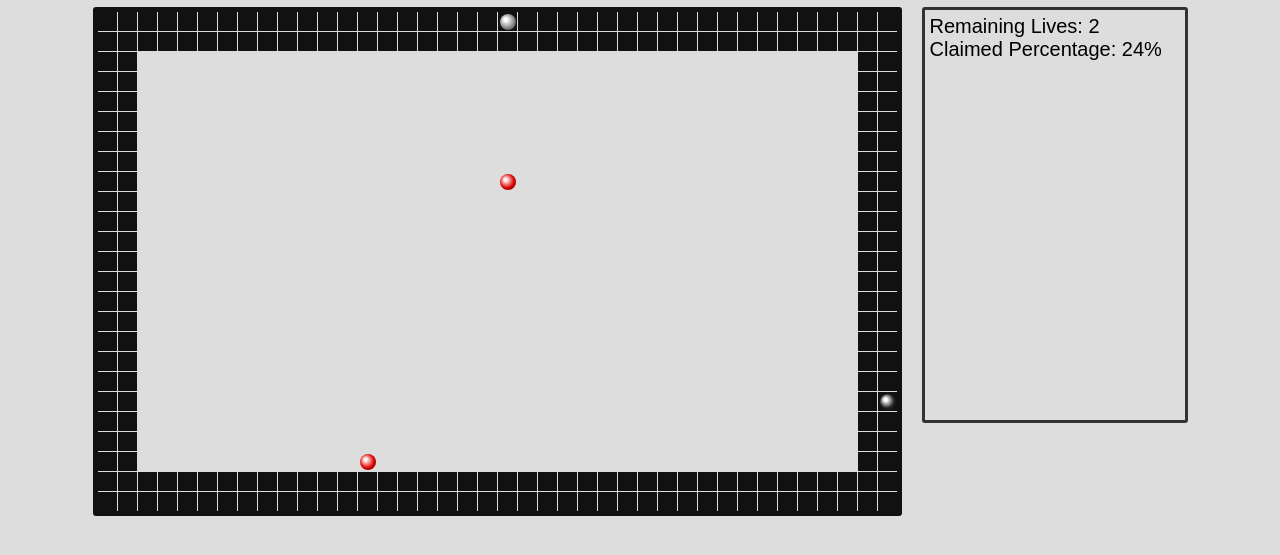
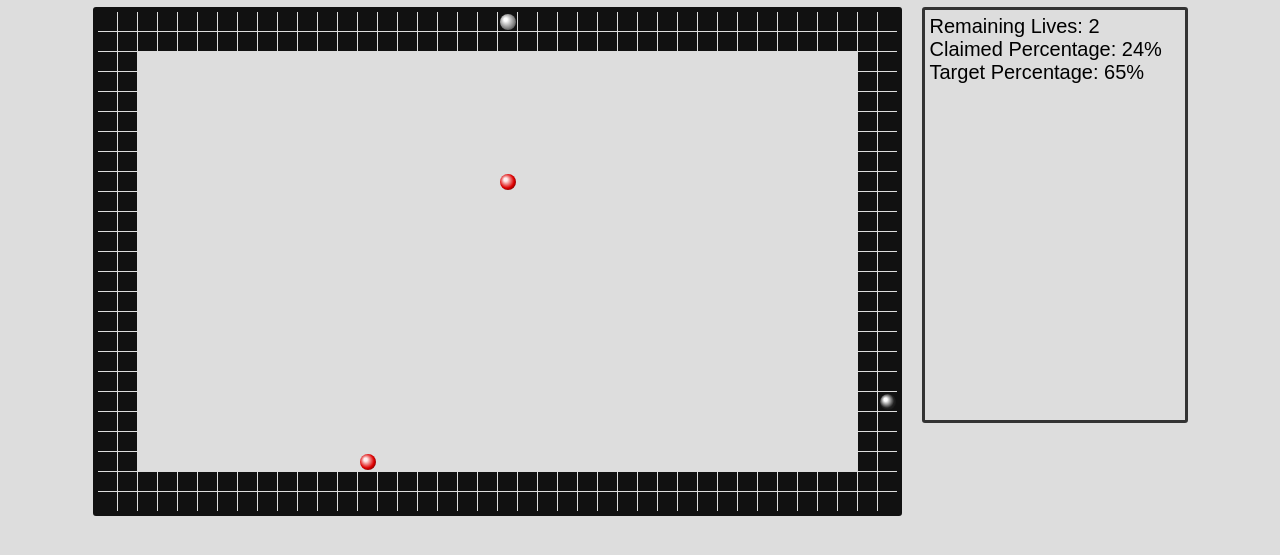
Before and after one commit to PossibilityZero/lockout-game, a plain HTML site: page index.html in a window 1280 px wide. Shown: the part 119-674 px from the top of the page. Drawn offline with Linux system fonts and the light colour scheme.

Commit message:
Add target percentage readout

```diff
--- a/index.html
+++ b/index.html
@@ -13,7 +13,8 @@
   <div class="info-panel">
     <div class="game-stats-readout">
       <div id="lives-readout"></div>
-      <div id="target-readout"></div>
+      <div id="claimed-percentage-readout"></div>
+      <div id="target-percentage-readout"></div>
     </div>
     <div class="current-level-info-readout">
     </div>
--- a/script.js
+++ b/script.js
@@ -73,10 +73,12 @@ const graphicsHandler = (function() {
 const infoPanelHandler = (function() {
   const infoPanel = document.querySelector('.info-panel');
   const livesReadout = document.getElementById('lives-readout');
-  const targetReadout = document.getElementById('target-readout');
+  const claimedReadout = document.getElementById('claimed-percentage-readout');
+  const targetReadout = document.getElementById('target-percentage-readout');
   const updateStats = (lives, claimedRatio, winRatio) => {
     livesReadout.textContent = `Remaining Lives: ${lives}`;
-    targetReadout.textContent = `Claimed Percentage: ${Math.floor(claimedRatio * 100)}%`;
+    claimedReadout.textContent = `Claimed Percentage: ${Math.floor(claimedRatio * 100)}%`;
+    targetReadout.textContent = `Target Percentage: ${Math.floor(winRatio * 100)}%`;
   };
   return {
     updateStats
@@ -421,7 +423,7 @@ function Level(board) {
     graphicsHandler.renderFrame(this.board.getAllCells(), this.entities);
   };
   this.updateInfoPanel = function() {
-    infoPanelHandler.updateStats(this.lives, this.claimedRatio);
+    infoPanelHandler.updateStats(this.lives, this.claimedRatio, this.winRatio);
   };
   this.update = function() {
     this.updateEntities();
```
